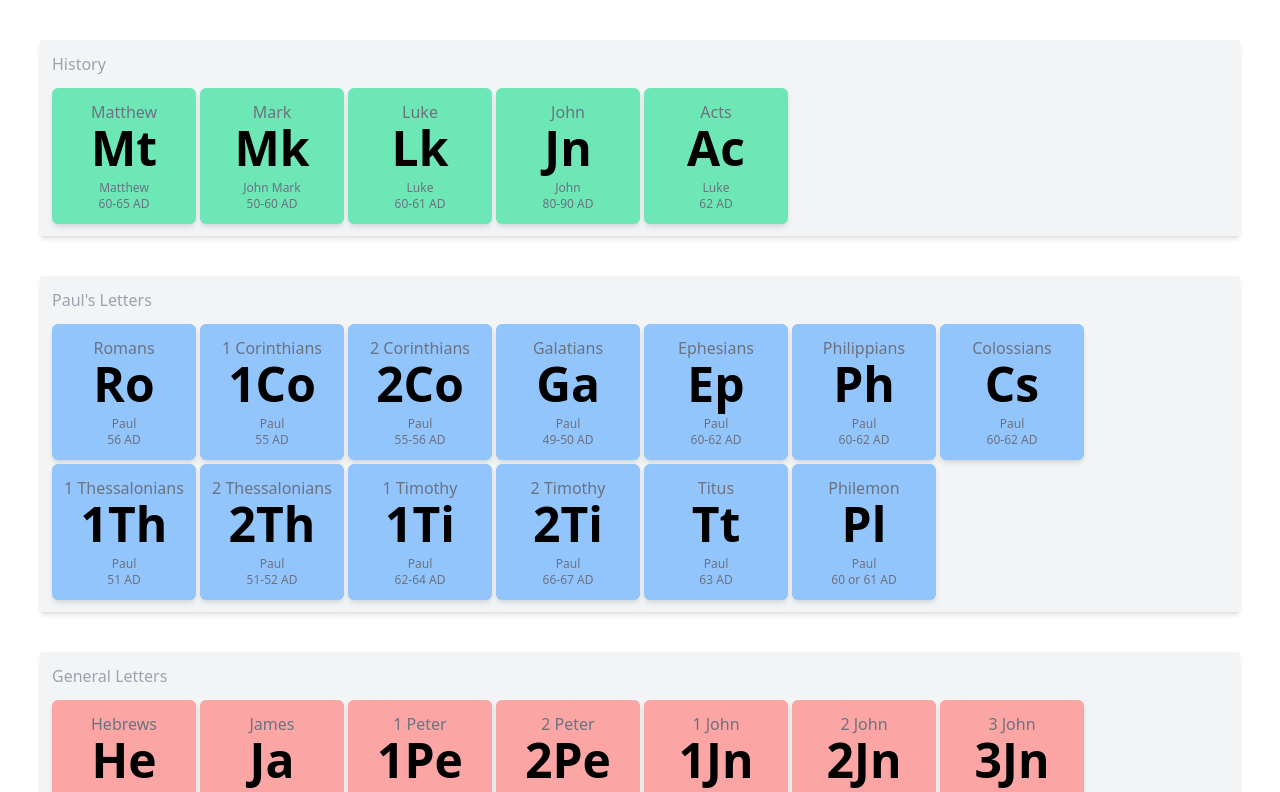
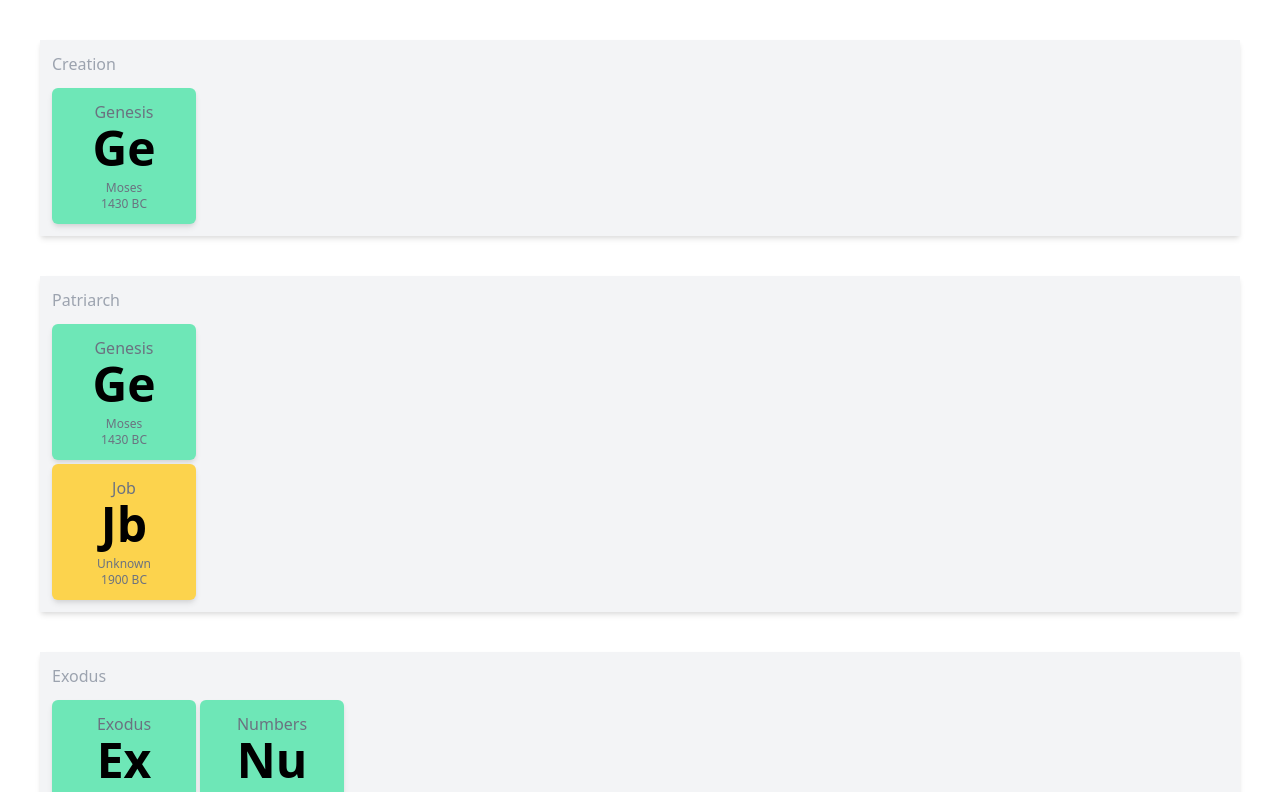
Before and after one commit to robkreisel/the-bible, a React (Create React App) app: page / in a window 1280 px wide. Shown: the top 792 px of the page. Built offline with nearby package versions, Linux system fonts and the light colour scheme.

Commit message:
Updated Chronological view

```diff
--- a/src/App.js
+++ b/src/App.js
@@ -10,10 +10,10 @@ function App() {
       <div className="hidden">
         <OTDetails />
       </div>
-      <div className="block">
+      <div className="hidden">
         <NTDetails />
       </div>
-      <div className="hidden">
+      <div className="block">
         <OTChronological />
       </div>
     </div>
--- a/src/components/OTChronological.jsx
+++ b/src/components/OTChronological.jsx
@@ -1,4 +1,5 @@
 import React from "react";
+import Book from "./Book";
 import HistoryBook from './HistoryBook';
 import WritingsBook from './WritingsBook';
 import ProphecyBook from './ProphecyBook';
@@ -14,7 +15,7 @@ export default function OTChronological() {
                 <div className="mb-3 text-gray-400">Creation</div>
                 <div className="flex flex-wrap gap-1">
                     {history.filter(function (book) { return book.era.includes("creation"); }).map((book) => (
-                        <HistoryBook book={book} key={book.symbol} />
+                        <Book book={book} key={book.symbol} />
                     ))}
                 </div>
             </div>
@@ -22,10 +23,10 @@ export default function OTChronological() {
                 <div className="mb-3 text-gray-400">Patriarch</div>
                 <div className="grid grid-rows-2 gap-1">
                     {history.filter(function (book) { return book.era.includes("patriarch"); }).map((book) => (
-                        <HistoryBook book={book} key={book.symbol} />
+                        <Book book={book} key={book.symbol} />
                     ))}
                     {writings.filter(function (book) { return book.era.includes("patriarch"); }).map((book) => (
-                        <WritingsBook book={book} key={book.symbol} />
+                        <Book book={book} key={book.symbol} />
                     ))}
                 </div>
             </div>
@@ -34,7 +35,7 @@ export default function OTChronological() {
                 <div className="flex">
                     <div className="grid grid-rows-2 grid-cols-2 grid-flow-col gap-1">
                         {history.filter(function (book) { return book.era.includes("exodus"); }).map((book) => (
-                            <HistoryBook book={book} key={book.symbol} />
+                            <Book book={book} key={book.symbol} />
                         ))}
                     </div>
                 </div>
@@ -43,7 +44,7 @@ export default function OTChronological() {
                 <div className="mb-3 text-gray-400">Conquest</div>
                 <div className="flex flex-wrap gap-1">
                     {history.filter(function (book) { return book.era.includes("conquest"); }).map((book) => (
-                        <HistoryBook book={book} key={book.symbol} />
+                        <Book book={book} key={book.symbol} />
                     ))}
                 </div>
             </div>
@@ -51,7 +52,7 @@ export default function OTChronological() {
                 <div className="mb-3 text-gray-400">Judges</div>
                 <div className="grid grid-row-2 gap-1">
                     {history.filter(function (book) { return book.era.includes("judges"); }).map((book) => (
-                        <HistoryBook book={book} key={book.symbol} />
+                        <Book book={book} key={book.symbol} />
                     ))}
                 </div>
             </div>
@@ -60,9 +61,9 @@ export default function OTChronological() {
                 <div className="flex">
                     <div className="grid grid-cols-4 justify-items-end gap-1">
                         {history.filter(function (book) { return book.era.includes("kingdom"); }).map((book) => (
-                            <HistoryBook book={book} key={book.symbol} />
+                            <Book book={book} key={book.symbol} />
                         ))}
-                        <ProphecyBook book={prophecy.find(function (book) { return book.symbol === "Ob" })} />
+                        <Book book={prophecy.find(function (book) { return book.symbol === "Ob" })} />
                     </div>
                 </div>
             </div>
@@ -70,7 +71,7 @@ export default function OTChronological() {
                 <div className="mb-3 text-gray-400">Exile</div>
                 <div className="flex flex-wrap gap-1">
                     {history.filter(function (book) { return book.era.includes("exile"); }).map((book) => (
-                        <HistoryBook book={book} key={book.symbol} />
+                        <Book book={book} key={book.symbol} />
                     ))}
                 </div>
             </div>
@@ -78,7 +79,7 @@ export default function OTChronological() {
                 <div className="mb-3 text-gray-400">Return</div>
                 <div className="flex flex-wrap gap-1">
                     {history.filter(function (book) { return book.era.includes("return"); }).map((book) => (
-                        <HistoryBook book={book} key={book.symbol} />
+                        <Book book={book} key={book.symbol} />
                     ))}
                 </div>
             </div>
```
